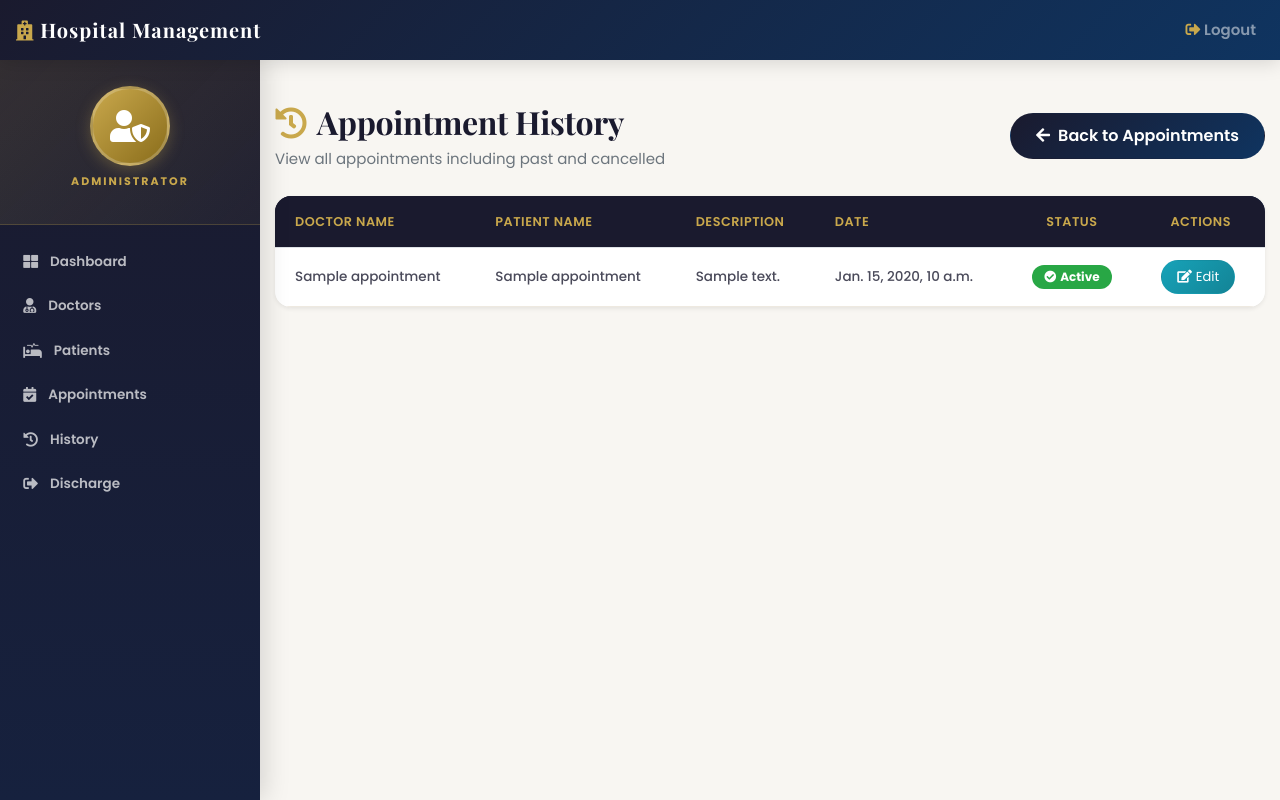
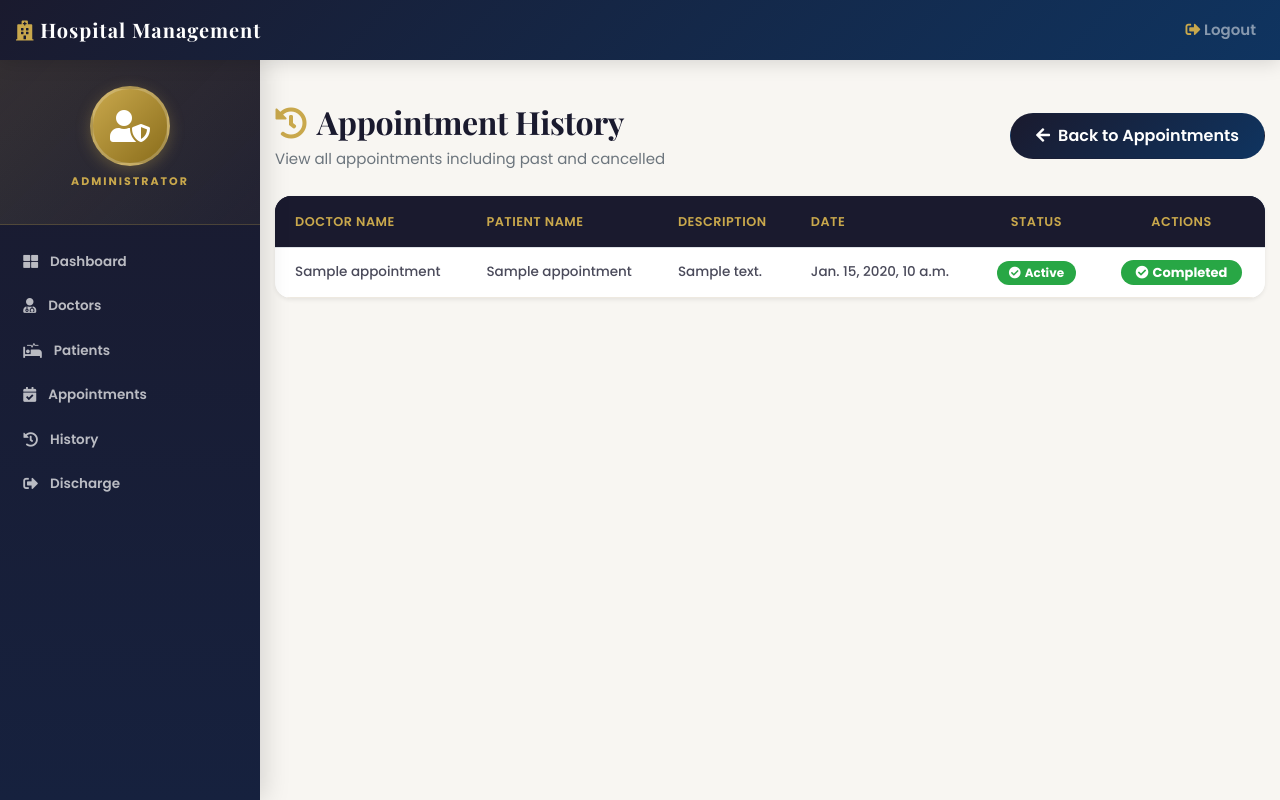
Before and after one commit to ChristianEnan/hospitalmanagement_cp, a Django app: template templates/hospital/admin/appointment_history.html in a window 1280 px wide. Run offline with Django 3.2, Linux system fonts and the light colour scheme; the template is opened without the code that fills it: most values are stand-ins (such as "Sample title", 1, 10 or a date in 2020); some libraries are stand-ins or nearby versions; some web fonts are replaced.

Commit message:
Enhance appointment history and view templates with status badges for better clarity

```diff
--- a/templates/hospital/admin/appointment_history.html
+++ b/templates/hospital/admin/appointment_history.html
@@ -47,9 +47,15 @@
                 {% endif %}
               </td>
               <td style="padding:12px 20px;vertical-align:middle;text-align:center;">
-                <a href="{% url 'admin-update-appointment' a.id %}" class="btn btn-sm" style="background:linear-gradient(135deg,#17a2b8,#138496);color:#fff;border-radius:20px;padding:6px 15px;font-size:13px;margin-right:5px;">
-                  <i class="fas fa-edit mr-1"></i>Edit
-                </a>
+                {% if a.status %}
+                  <span class="badge" style="background:#28a745;color:#fff;padding:6px 15px;border-radius:15px;font-size:13px;">
+                    <i class="fas fa-check-circle mr-1"></i>Completed
+                  </span>
+                {% else %}
+                  <a href="{% url 'admin-update-appointment' a.id %}" class="btn btn-sm" style="background:linear-gradient(135deg,#17a2b8,#138496);color:#fff;border-radius:20px;padding:6px 15px;font-size:13px;">
+                    <i class="fas fa-edit mr-1"></i>Edit
+                  </a>
+                {% endif %}
               </td>
             </tr>
             {% empty %}
--- a/templates/hospital/doctor/view_appointment.html
+++ b/templates/hospital/doctor/view_appointment.html
@@ -47,9 +47,6 @@
                 {% endif %}
               </td>
               <td style="padding:12px 20px;vertical-align:middle;">
-                <a href="{% url 'doctor-update-appointment' a.id %}" class="btn btn-sm" style="background:linear-gradient(135deg,#17a2b8,#138496);color:#fff;border-radius:8px;font-size:12px;padding:5px 12px;margin-right:4px;">
-                  <i class="fas fa-edit mr-1"></i>Edit
-                </a>
                 <a href="{% url 'doctor-schedule-consultation' a.id %}" class="btn btn-sm" style="background:linear-gradient(135deg,#6C5CE7,#A29BFE);color:#fff;border-radius:8px;font-size:12px;padding:5px 12px;">
                   <i class="fas fa-clock mr-1"></i>{% if a.consultationDate %}Update{% else %}Schedule{% endif %}
                 </a>
```
Also changed, not shown: templates/hospital/doctor/appointment_history.html (+9 -3 lines), templates/hospital/patient/appointment_history.html (+3 -9 lines), templates/hospital/patient/view_appointment.html (+3 -7 lines).
